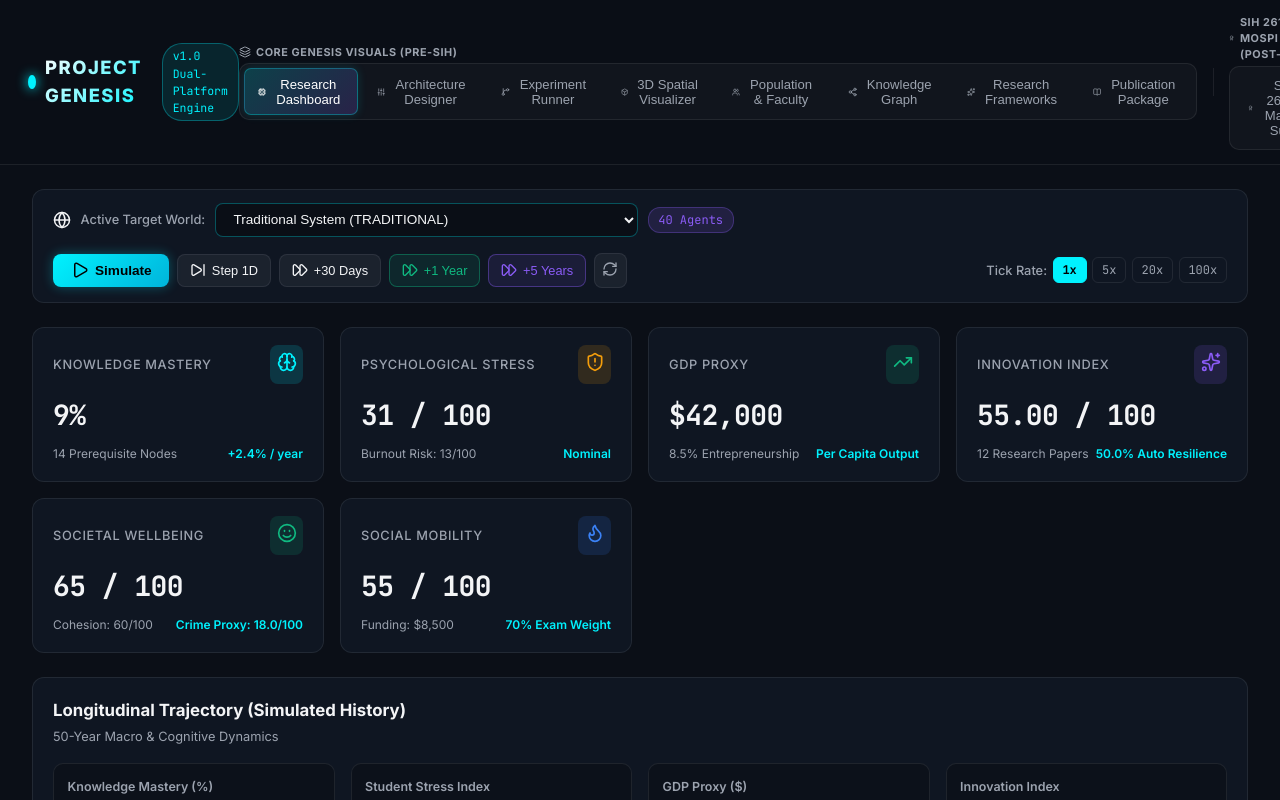
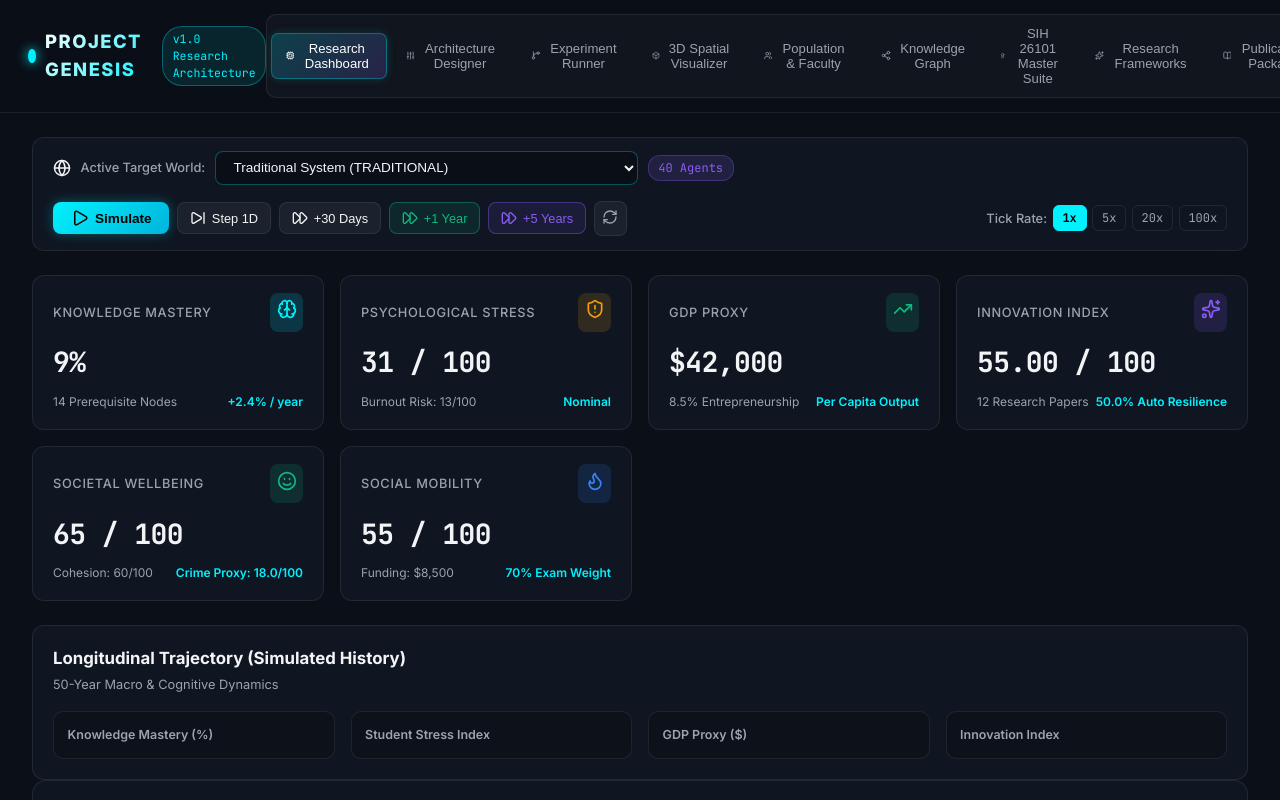
Before and after one commit to alena-tas12/Project-Genesis, a React (Vite) app: page / in a window 1280 px wide. Shown: the top 800 px of the page. Built offline with nearby package versions, Linux system fonts and the light colour scheme.

Commit message:
Clean up top navbar layout and format architecture table cell names with cyan preset tag chips

```diff
--- a/src/components/layout/Navbar.tsx
+++ b/src/components/layout/Navbar.tsx
@@ -1,5 +1,5 @@
 import type { FC } from 'react';
-import { ShieldCheck, Cpu, Sliders, GitBranch, Share2, Users, Sparkles, BookOpen, Download, Box, Award, Layers } from 'lucide-react';
+import { ShieldCheck, Cpu, Sliders, GitBranch, Share2, Users, Sparkles, BookOpen, Download, Box, Award } from 'lucide-react';
 
 interface NavbarProps {
   activeTab: string;
@@ -18,19 +18,16 @@ export const Navbar: FC<NavbarProps> = ({
   currentYear,
   onExportPackage
 }) => {
-  const genesisTabs = [
+  const tabs = [
     { id: 'dashboard', label: 'Research Dashboard', icon: Cpu },
     { id: 'designer', label: 'Architecture Designer', icon: Sliders },
     { id: 'experiments', label: 'Experiment Runner', icon: GitBranch },
     { id: 'classroom3d', label: '3D Spatial Visualizer', icon: Box },
     { id: 'population', label: 'Population & Faculty', icon: Users },
     { id: 'knowledge', label: 'Knowledge Graph', icon: Share2 },
+    { id: 'igot', label: 'SIH 26101 Master Suite', icon: Award, isHighlight: true },
     { id: 'frameworks', label: 'Research Frameworks', icon: Sparkles },
     { id: 'publication', label: 'Publication Package', icon: BookOpen }
-  ];
-
-  const sihTabs = [
-    { id: 'igot', label: 'SIH 26101 Master Suite', icon: Award }
   ];
 
   return (
@@ -41,59 +38,25 @@ export const Navbar: FC<NavbarProps> = ({
           <span className="logo-text">PROJECT GENESIS</span>
         </div>
         <span className="version-badge">
-          v1.0 Dual-Platform Engine
+          v1.0 Research Architecture
         </span>
       </div>
 
-      {/* Main Tab Groups */}
-      <nav className="nav-tabs-container">
-        {/* Core Genesis Visuals (Pre-SIH) Group */}
-        <div className="nav-group">
-          <span className="group-label">
-            <Layers size={12} className="icon-cyan" /> Core Genesis Visuals (Pre-SIH)
-          </span>
-          <div className="nav-tabs">
-            {genesisTabs.map(t => {
+      <nav className="nav-tabs">
+        {tabs.map(t => {
           const Icon = t.icon;
           const isActive = activeTab === t.id;
           return (
             <button
               key={t.id}
               onClick={() => setActiveTab(t.id)}
-                  className={`nav-button ${isActive ? 'active' : ''}`}
+              className={`nav-button ${t.isHighlight ? 'sih-highlight' : ''} ${isActive ? 'active' : ''}`}
             >
-                  <Icon className="nav-icon" size={14} />
+              <Icon className="nav-icon" size={15} />
               <span>{t.label}</span>
             </button>
           );
         })}
-          </div>
-        </div>
-
-        <div className="nav-divider" />
-
-        {/* SIH 26101 Module (Post-SIH) Group */}
-        <div className="nav-group">
-          <span className="group-label">
-            <Award size={12} className="icon-purple" /> SIH 26101 MoSPI Suite (Post-SIH)
-          </span>
-          <div className="nav-tabs">
-            {sihTabs.map(t => {
-              const Icon = t.icon;
-              const isActive = activeTab === t.id;
-              return (
-                <button
-                  key={t.id}
-                  onClick={() => setActiveTab(t.id)}
-                  className={`nav-button sih-highlight ${isActive ? 'active' : ''}`}
-                >
-                  <Icon className="nav-icon" size={14} />
-                  <span>{t.label}</span>
-                </button>
-              );
-            })}
-          </div>
-        </div>
       </nav>
 
       <div className="header-actions">
--- a/src/index.css
+++ b/src/index.css
@@ -613,6 +613,30 @@ body {
 .population-table td, .comparison-table td {
   padding: 0.75rem 1rem;
   border-bottom: 1px solid var(--border-glass);
+}
+
+.arch-name-cell {
+  display: flex;
+  flex-direction: column;
+  gap: 0.2rem;
+}
+
+.arch-name-cell .name {
+  font-weight: 700;
+  color: var(--text-main);
+  font-size: 0.88rem;
+}
+
+.arch-name-cell .tag {
+  font-size: 0.7rem;
+  color: var(--cyan);
+  font-family: var(--font-mono);
+  background: rgba(0, 242, 254, 0.1);
+  border: 1px solid var(--border-cyan);
+  padding: 0.1rem 0.45rem;
+  border-radius: 4px;
+  display: inline-block;
+  width: fit-content;
 }
 
 .row-clickable {
```
Lines whose indentation alone changed are shown as unchanged.
